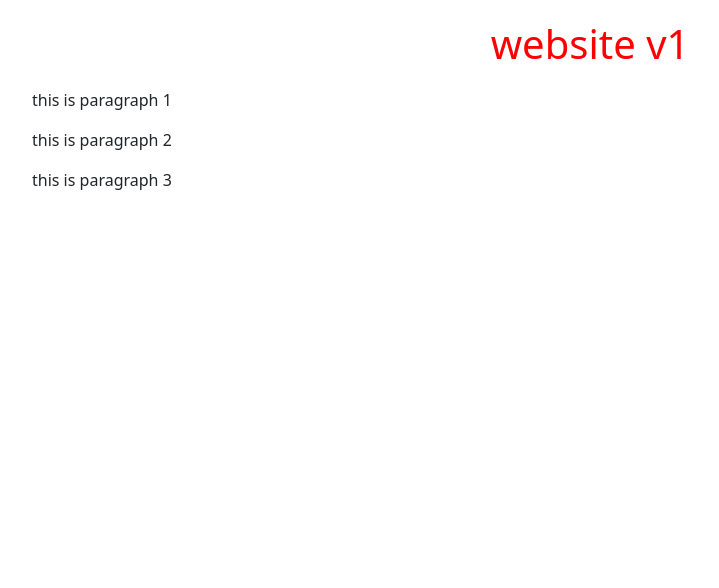
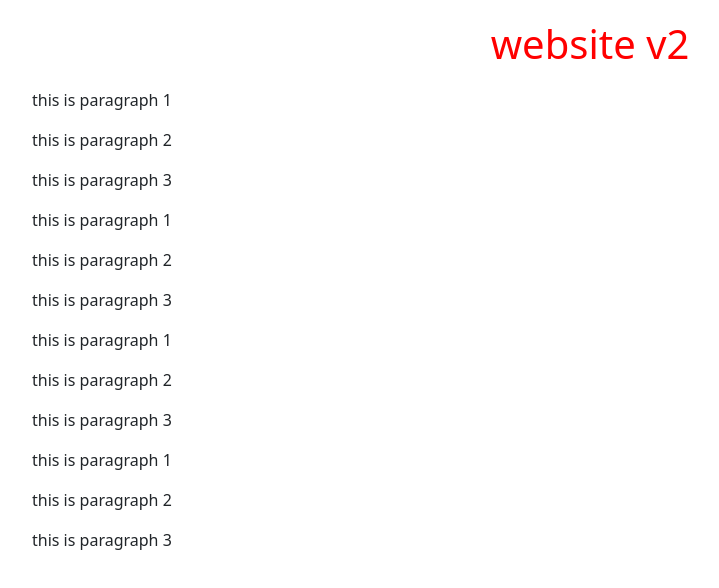
Before and after one commit to pythoncpp/jenkins-demo, a plain HTML site: page index.html in a window 1280 px wide. Shown: the whole page, without its empty margins (50-769 px from the left). Drawn offline with nearby package versions, Linux system fonts and the light colour scheme.

Commit message:
added v2

```diff
--- a/index.html
+++ b/index.html
@@ -20,7 +20,16 @@
   </head>
   <body>
     <div class="container">
-      <h1>website v1</h1>
+      <h1>website v2</h1>
+      <p>this is paragraph 1</p>
+      <p>this is paragraph 2</p>
+      <p>this is paragraph 3</p>
+      <p>this is paragraph 1</p>
+      <p>this is paragraph 2</p>
+      <p>this is paragraph 3</p>
+      <p>this is paragraph 1</p>
+      <p>this is paragraph 2</p>
+      <p>this is paragraph 3</p>
       <p>this is paragraph 1</p>
       <p>this is paragraph 2</p>
       <p>this is paragraph 3</p>
```
